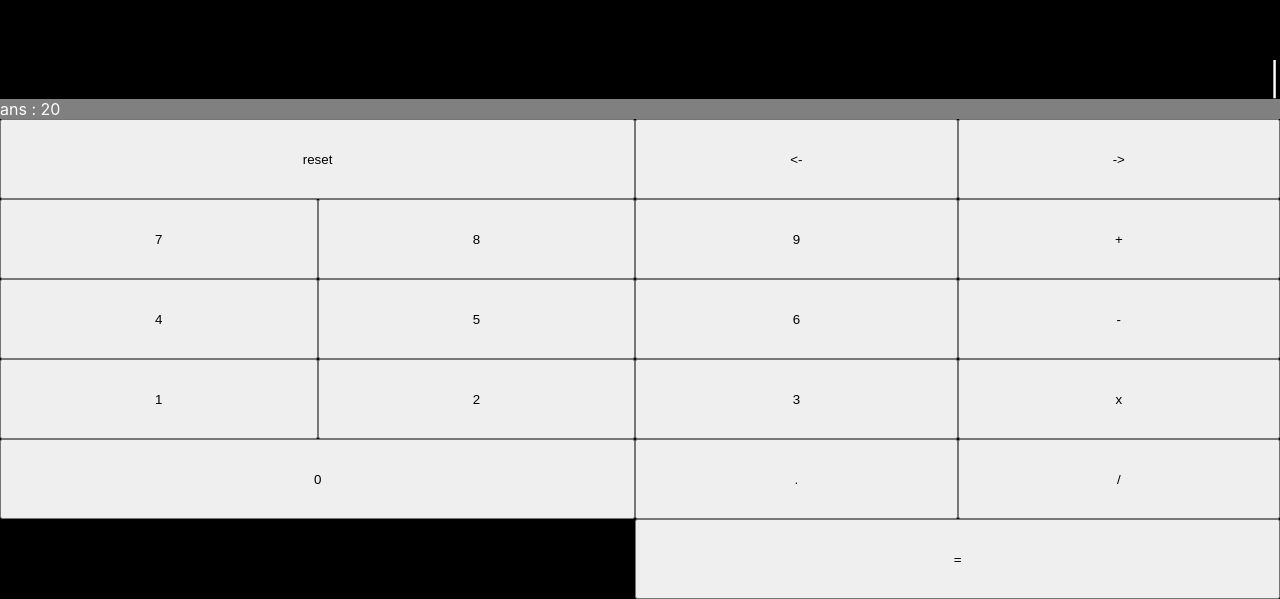
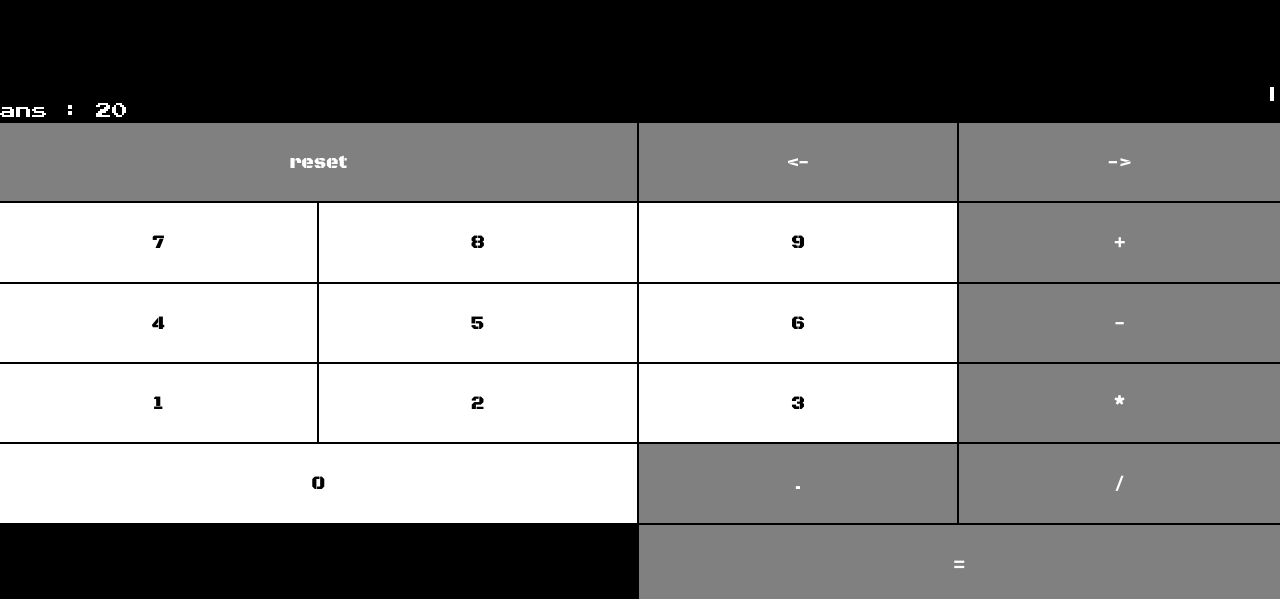
Before and after one commit to JohnDelta/react-calculator, a React (Create React App) app: page / in a window 1280 px wide. Shown: the part 201-800 px from the top of the page. Built offline with nearby package versions, Linux system fonts and the light colour scheme.

Commit message:
added style

```diff
--- a/public/index.html
+++ b/public/index.html
@@ -6,6 +6,7 @@
     <meta name="viewport" content="width=device-width, initial-scale=1" />
     <meta name="theme-color" content="#000000" />
     <link rel="manifest" href="%PUBLIC_URL%/manifest.json" />
+	<link rel="stylesheet" href="https://cdnjs.cloudflare.com/ajax/libs/font-awesome/4.7.0/css/font-awesome.min.css">
     <title>React App</title>
   </head>
   <body>
--- a/src/App.css
+++ b/src/App.css
@@ -1,20 +1,28 @@
+@import url('https://fonts.googleapis.com/css?family=Black+Ops+One|Nova+Square|Press+Start+2P&display=swap');
+
+/*
+	font-family: 'Press Start 2P', cursive; - display output
+	font-family: 'Black Ops One', cursive; - buttons
+	font-family: 'Nova Square', cursive; - Author - credits
+*/
+
 .App {
-	margin : auto;
+	overflow : hidden;
 	width : 100vw;
 	height : 100vh;
 	display : grid;
 	grid-template-rows : 40% 60%;
-	grid-template-columns : 100%;
 	background-color : black;
+	grid-row-gap : 4px;
 }
 
 .Display {
 	color : #FFFFFF;
 	display : grid;
-	grid-template-columns : 100%;
 	grid-template-rows : auto auto;
 	align-items : end;
 	align-content : end;
+	font-family: 'Press Start 2P', cursive;
 }
 
 .input {
@@ -27,18 +35,13 @@
 }
 
 .value {
-	font-family : monospace;
-	font-size : 2em;
 }
 
 .cursor {
-
-	font-size : 2em;
 	animation : cursorToggle 1s infinite;
 }
 
 .answer {
-	background-color : gray;
 }
 
 @keyframes cursorToggle {
@@ -59,7 +62,24 @@
 		'numpad4 numpad5 numpad6 numpadMinus'
 		'numpad1 numpad2 numpad3 numpadMultiply'
 		'numpad0 numpad0 numpadDot numpadDivide'
-		'. . numpadEval numpadEval'
+		'. . numpadEval numpadEval';
+	grid-gap : 2px;
+}
+
+.Numpad button {
+	font-size : 1.2em;
+	border : none;
+	font-family: 'Black Ops One', cursive;
+	outline : none;
+}
+
+.number {
+	background-color : white;
+}
+
+.operator {
+	background-color : gray;
+	color : white;
 }
 
 #numpad0 {
--- a/src/Numpad.js
+++ b/src/Numpad.js
@@ -4,12 +4,16 @@ import getDefaultNumpad from './getDefaultNumpad';
 class Numpad extends React.Component {
 	constructor(props) {
 		super(props);
+		this.state = {
+			numpads : [...getDefaultNumpad()]
+		};
 		this.handleClick = this.handleClick.bind(this);
 	}
 
 	handleClick(e) {
-		let numpad = getDefaultNumpad()
-			.filter(item => item.id === e.target.id)[0];
+		let numpad = this.state.numpads.filter( (item) => {
+			if(item.id === e.target.id) return item;
+		})[0];
 
 		switch(numpad.value) {
 			case "leftArrow" :
@@ -28,7 +32,7 @@ class Numpad extends React.Component {
 				*/
 				let previousDisplay = [...this.props.displayText];
 				let left = previousDisplay.slice(0,this.props.cursorPos);
-				let current = [numpad.symbol];
+				let current = [numpad.value];
 				let right = previousDisplay
 					.slice(this.props.cursorPos,previousDisplay.length);
 				let res = [...left, ...current, ...right];
@@ -40,17 +44,17 @@ class Numpad extends React.Component {
 	}
 
 	render() {
-		let numpad = getDefaultNumpad();
 		let keyboard = [];
-		numpad.forEach( (item,index) => {
+		this.state.numpads.forEach( (item,index) => {
 			keyboard.push(
 				<button
-					key={item.id}
+					key={item.id+index}
 					id={item.id}
-					value={item.value}
 					onClick={this.handleClick}
-					dangerouslySetInnerHTML={{__html : item.symbol}}
-				/>
+					className={item.class}
+				>
+					{item.symbol}
+				</button>
 			);
 		});
 
--- a/src/getDefaultNumpad.js
+++ b/src/getDefaultNumpad.js
@@ -1,50 +1,61 @@
+import React from 'react';
+
 export default function getDefaultNumpad() {
 	let numpad =
 		[
 			{
 				"id" : "numpadPlus",
 				"value" : "+",
-				"symbol" : "+"
+				"symbol" : "+",
+				"class" : "operator"
 			},
 			{
 				"id" : "numpadMinus",
 				"value" : "-",
-				"symbol" : "-"
+				"symbol" : "-",
+				"class" : "operator"
 			},
 			{
 				"id" : "numpadMultiply",
 				"value" : "*",
-				"symbol" : "x"
+				"symbol" : "*",
+				"class" : "operator"
 			},
 			{
 				"id" : "numpadDivide",
 				"value" : "/",
-				"symbol" : "/"
+				"symbol" : "/",
+				"class" : "operator"
 			},
 			{
 				"id" : "numpadDot",
 				"value" : ".",
-				"symbol" : "."
+				"symbol" : ".",
+				"class" : "operator"
 			},
 			{
 				"id" : "numpadEval",
 				"value" : "=",
-				"symbol" : "="
+				"symbol" : "=",
+				"class" : "operator"
 			},
 			{
 				"id" : "numpadLeftArrow",
 				"value" : "leftArrow",
-				"symbol" : "<-"
+				"symbol" : "<-",
+				"class" : "operator"
 			},
 			{
 				"id" : "numpadRightArrow",
 				"value" : "rightArrow",
-				"symbol" : "->"
+				"symbol" : "->",
+				"class" : "operator"
 			},
 			{
 				"id" : "numpadReset",
 				"value" : "reset",
-				"symbol" : "reset"
+				"symbol" : "reset",
+				"class" : "operator"
 			}
 		];
 	for(let i = 0; i < 10; i++) {
@@ -52,7 +63,8 @@ export default function getDefaultNumpad() {
 			{
 				"id" : "numpad"+i,
 				"value" : i,
-				"symbol" : i
+				"symbol" : i,
+				"class" : "number"
 			}
 		);
 	}
--- a/src/index.css
+++ b/src/index.css
@@ -5,4 +5,5 @@ body {
     sans-serif;
   -webkit-font-smoothing: antialiased;
   -moz-osx-font-smoothing: grayscale;
+  padding : 0;
 }
```
